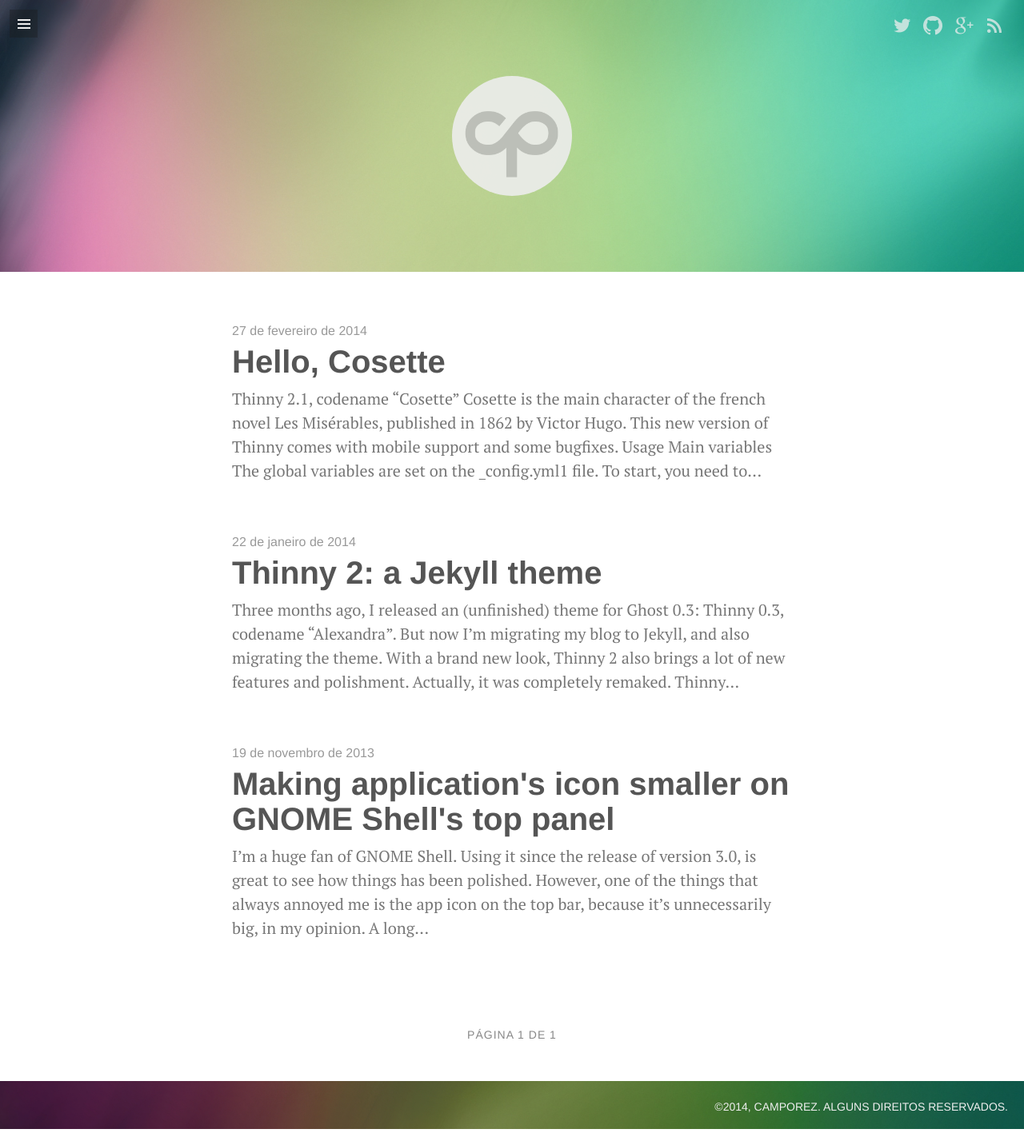
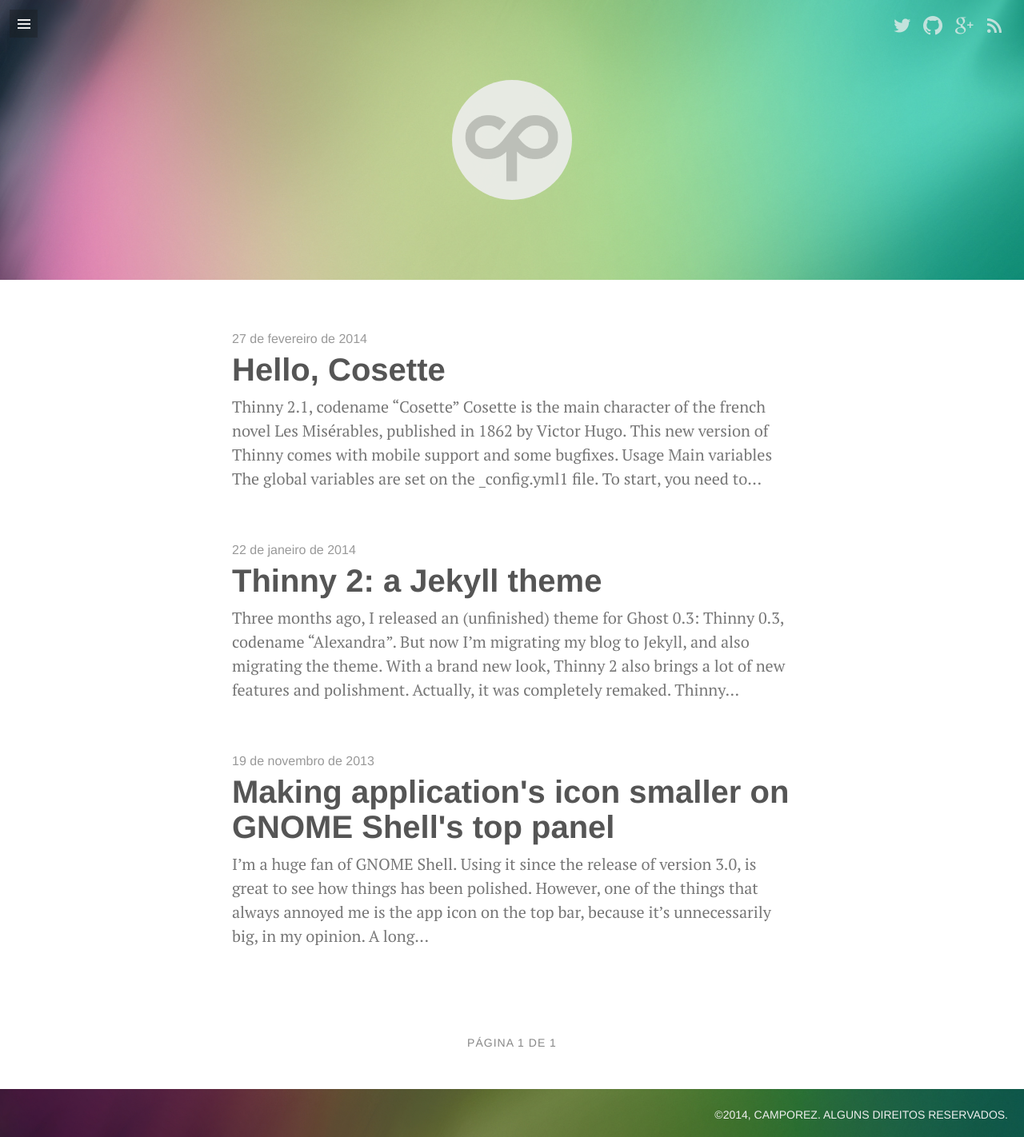
Before and after one commit to nanoshort/nanoshort.github.io, a Jekyll site: the page built from index.html, in a window 1280 px wide. Shown: the whole page at 80% size. Built offline with Jekyll 4.4.1, drawn with Linux system fonts in a browser that asks for light colours; the list of posts is cut into pages by our own code.

```diff
--- a/index.html
+++ b/index.html
@@ -3,7 +3,7 @@
 title: Home
 ---
 
-<header class="clean" style="height: 340px; background-image: url({{ site.cover }});" data-stellar-background-ratio="0.5" data-stellar-horizontal-offset="50" data-stellar-vertical-offset="50">
+<header class="clean" style="height: 350px; background-image: url({{ site.cover }});" data-stellar-background-ratio="0.5" data-stellar-horizontal-offset="50" data-stellar-vertical-offset="50">
 	{% include top.html %}
 	<div id="home-title" data-stellar-ratio="0.5">
 		<a href="{{ site.url }}">
```
